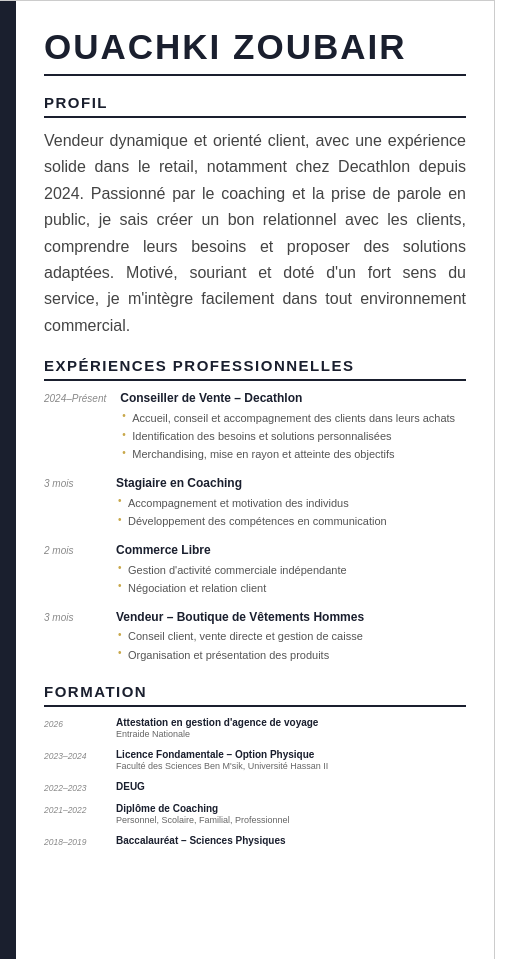
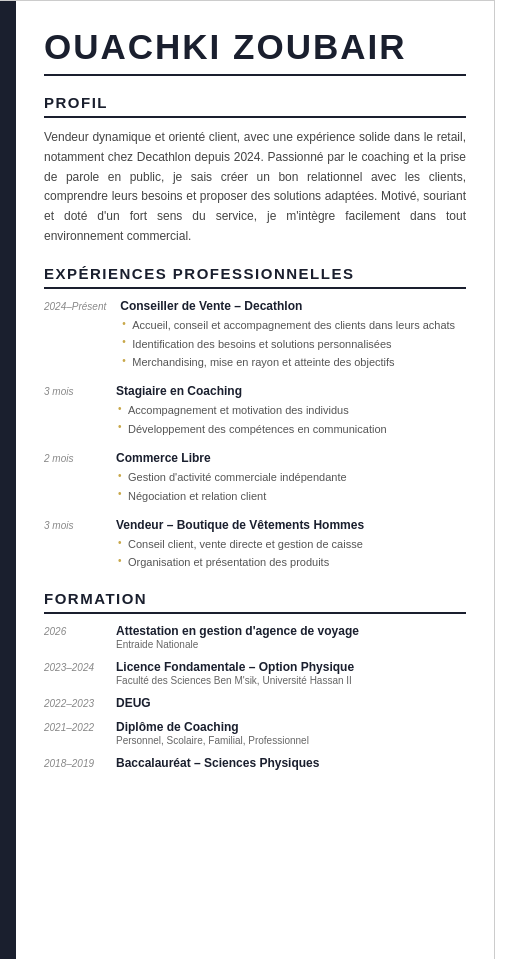
Before and after one commit to mohamedhn37/cv-zoubair, a plain HTML site: page index.html in a window 1280 px wide. Shown: the full height of the page, 505-1031 px from the left. Drawn offline with Linux system fonts and the light colour scheme.

Commit message:
ODER FORM CHANGE

```diff
--- a/index.html
+++ b/index.html
@@ -31,7 +31,7 @@
 .main-name { font-size:35px; font-weight:900; color:#1a1f2e; text-transform:uppercase; letter-spacing:2px; line-height:1; }
 .main-divider { height:2px; background:#1a1f2e; margin:10px 0 18px; }
 .main-title { font-size:15px; font-weight:700; color:#1a1f2e; text-transform:uppercase; letter-spacing:1.5px; border-bottom:2px solid #1a1f2e; padding-bottom:5px; margin-bottom:10px; margin-top:18px; }
-.profil-text { font-size: 12 px; color:#444; line-height:1.65; text-align: justify;}
+.profil-text { font-size: 12px; color:#444; line-height:1.65; text-align: justify;}
 .exp-row { display:flex; gap:14px; margin-bottom:12px; }
 .exp-date { font-size: 10px; color:#888; min-width:58px; padding-top:2px; flex-shrink:0; font-style:italic; }
 .exp-content { flex:1; }
@@ -40,10 +40,10 @@
 .exp-bullet { font-size: 11px; color:#555; padding:1.5px 0 1.5px 12px; position:relative; line-height:1.4; }
 .exp-bullet::before { content:'•'; position:absolute; left:2px; color:#c8a84b; font-size:10px; top:0px; }
 .form-row { display:flex; gap:14px; margin-bottom:10px; }
-.form-date { font-size:8.5px; color:#888; min-width:58px; padding-top:2px; flex-shrink:0; font-style:italic; }
+.form-date { font-size:10px; color:#888; min-width:58px; padding-top:2px; flex-shrink:0; font-style:italic; }
 .form-content { flex:1; }
-.form-titre { font-size:10px; font-weight:700; color:#1a1f2e; }
-.form-ecole { font-size:9px; color:#666; margin-top:1px; }
+.form-titre { font-size:12px; font-weight:700; color:#1a1f2e; }
+.form-ecole { font-size:10px; color:#666; margin-top:1px; }
 </style>
 <div class="cv">
   <!-- SIDEBAR -->
```
